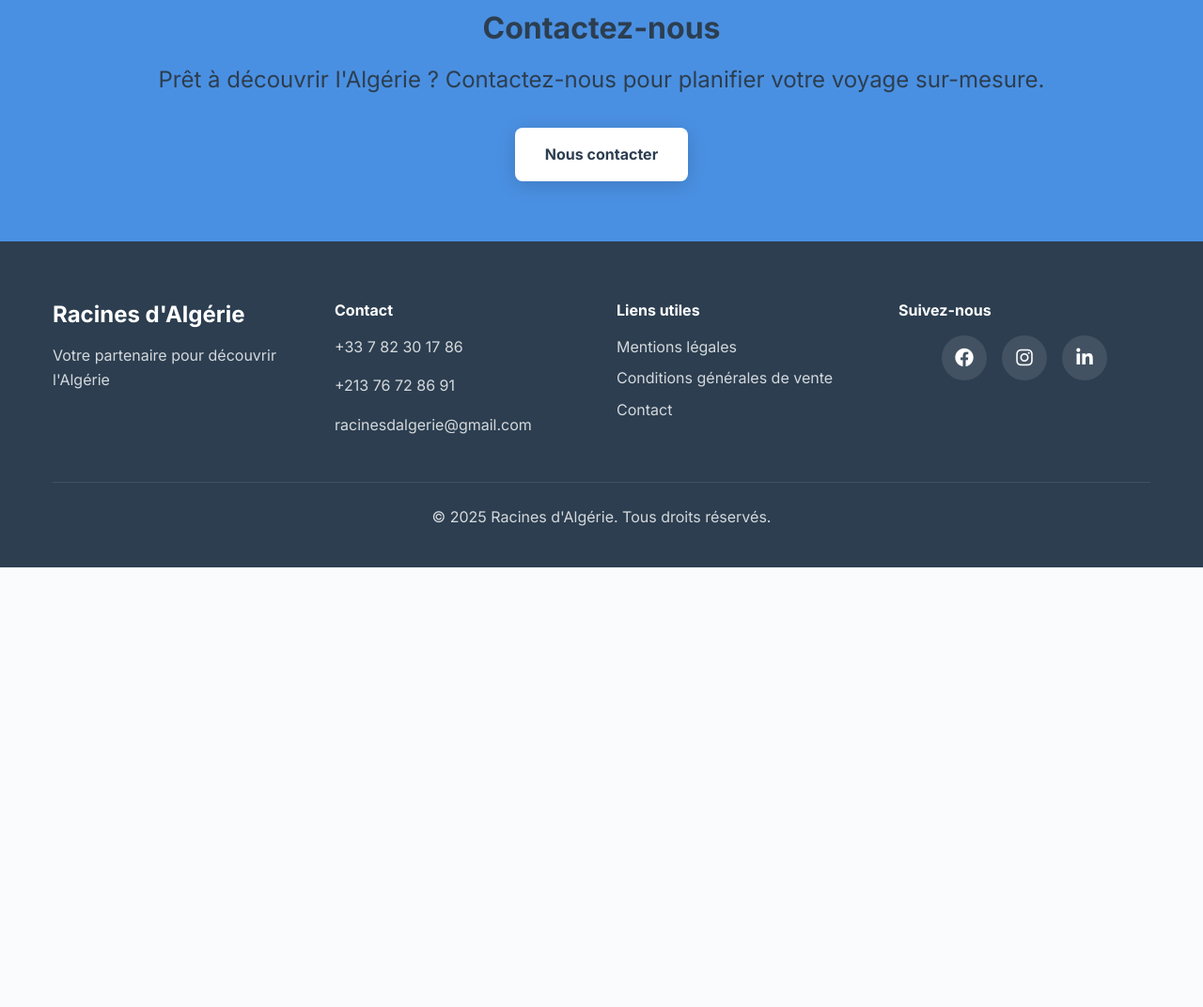
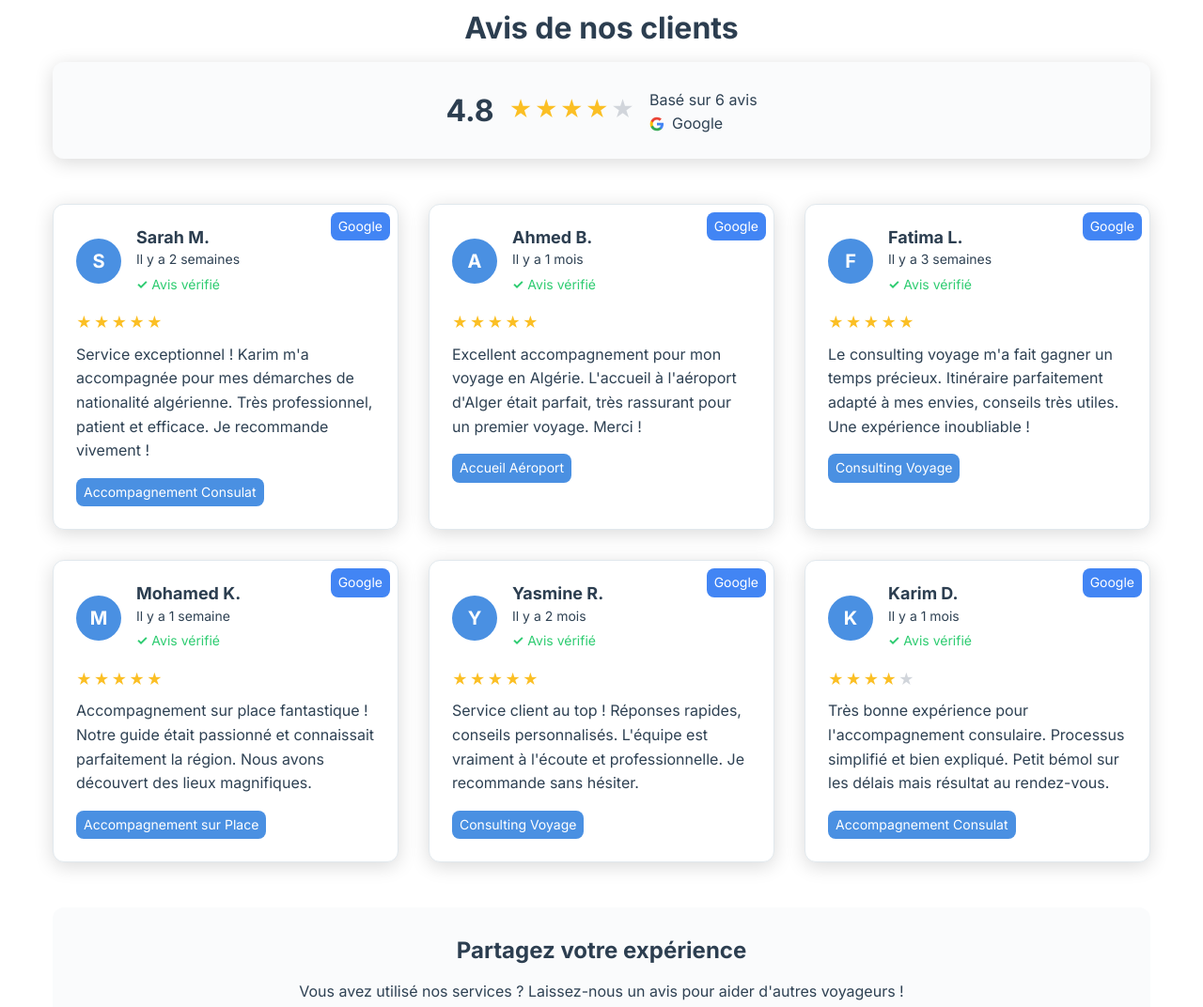
Before and after one commit to ElodieAllegro/racinesAlgerie, a website built with Vite: page index.html in a window 1280 px wide. Shown: the part 3840-4912 px from the top of the page at 94% size. Before the commit the page ends 4444 px from the top, so only its background shows below. Built offline with nearby package versions, Linux system fonts and the light colour scheme; files whose address does not match are found by name.

Commit message:
Section avis Google pour Racines d'Algérie

```diff
--- /dev/null
+++ b/css/reviews.css
@@ -0,0 +1,265 @@
+/* Styles pour la section avis Google */
+.reviews-section {
+    padding: var(--spacing-3xl) 0;
+    background: var(--background-white);
+}
+
+.reviews-container {
+    max-width: 1200px;
+    margin: 0 auto;
+    padding: 0 var(--spacing-md);
+}
+
+.reviews-header {
+    text-align: center;
+    margin-bottom: var(--spacing-2xl);
+}
+
+.reviews-header h2 {
+    color: var(--text-primary);
+    margin-bottom: var(--spacing-md);
+}
+
+.google-rating-summary {
+    display: flex;
+    align-items: center;
+    justify-content: center;
+    gap: var(--spacing-md);
+    margin-bottom: var(--spacing-lg);
+    padding: var(--spacing-lg);
+    background: var(--background-light);
+    border-radius: var(--border-radius-lg);
+    box-shadow: var(--shadow);
+}
+
+.rating-score {
+    font-size: var(--font-size-2xl);
+    font-weight: 700;
+    color: var(--text-primary);
+}
+
+.rating-stars {
+    display: flex;
+    gap: 2px;
+}
+
+.star {
+    color: #fbbf24;
+    font-size: 1.5rem;
+}
+
+.star.empty {
+    color: #d1d5db;
+}
+
+.rating-info {
+    text-align: left;
+}
+
+.rating-count {
+    color: var(--text-secondary);
+    font-size: var(--font-size-sm);
+    margin-top: var(--spacing-xs);
+}
+
+.google-logo {
+    display: flex;
+    align-items: center;
+    gap: var(--spacing-sm);
+    color: var(--text-secondary);
+    font-size: var(--font-size-sm);
+}
+
+.reviews-grid {
+    display: grid;
+    grid-template-columns: repeat(auto-fit, minmax(350px, 1fr));
+    gap: var(--spacing-xl);
+    margin-bottom: var(--spacing-2xl);
+}
+
+.review-card {
+    background: var(--background-white);
+    border: 1px solid var(--border-color);
+    border-radius: var(--border-radius-lg);
+    padding: var(--spacing-lg);
+    box-shadow: var(--shadow);
+    transition: var(--transition);
+    position: relative;
+}
+
+.review-card:hover {
+    transform: translateY(-2px);
+    box-shadow: var(--shadow-hover);
+}
+
+.review-header {
+    display: flex;
+    align-items: center;
+    gap: var(--spacing-md);
+    margin-bottom: var(--spacing-md);
+}
+
+.reviewer-avatar {
+    width: 48px;
+    height: 48px;
+    border-radius: 50%;
+    background: var(--primary-color);
+    display: flex;
+    align-items: center;
+    justify-content: center;
+    color: white;
+    font-weight: 600;
+    font-size: var(--font-size-lg);
+}
+
+.reviewer-info h4 {
+    margin: 0;
+    color: var(--text-primary);
+    font-size: var(--font-size-md);
+}
+
+.review-date {
+    color: var(--text-secondary);
+    font-size: var(--font-size-xs);
+    margin-top: 2px;
+}
+
+.review-rating {
+    display: flex;
+    gap: 2px;
+    margin-bottom: var(--spacing-sm);
+}
+
+.review-rating .star {
+    font-size: 1rem;
+}
+
+.review-text {
+    color: var(--text-secondary);
+    line-height: 1.6;
+    margin-bottom: var(--spacing-md);
+}
+
+.review-service {
+    display: inline-block;
+    background: var(--primary-color);
+    color: white;
+    padding: var(--spacing-xs) var(--spacing-sm);
+    border-radius: var(--border-radius);
+    font-size: var(--font-size-xs);
+    font-weight: 500;
+}
+
+.google-badge {
+    position: absolute;
+    top: var(--spacing-sm);
+    right: var(--spacing-sm);
+    background: #4285f4;
+    color: white;
+    padding: var(--spacing-xs) var(--spacing-sm);
+    border-radius: var(--border-radius);
+    font-size: var(--font-size-xs);
+    font-weight: 500;
+}
+
+.reviews-cta {
+    text-align: center;
+    padding: var(--spacing-xl);
+    background: var(--background-light);
+    border-radius: var(--border-radius-lg);
+}
+
+.reviews-cta h3 {
+    color: var(--text-primary);
+    margin-bottom: var(--spacing-md);
+}
+
+.reviews-cta p {
+    color: var(--text-secondary);
+    margin-bottom: var(--spacing-lg);
+}
+
+.google-review-btn {
+    display: inline-flex;
+    align-items: center;
+    gap: var(--spacing-sm);
+    background: #4285f4;
+    color: white;
+    padding: var(--spacing-md) var(--spacing-xl);
+    border-radius: var(--border-radius);
+    text-decoration: none;
+    font-weight: 600;
+    transition: var(--transition);
+}
+
+.google-review-btn:hover {
+    background: #3367d6;
+    transform: translateY(-2px);
+}
+
+/* Responsive */
+@media (max-width: 768px) {
+    .google-rating-summary {
+        flex-direction: column;
+        text-align: center;
+    }
+
+    .rating-info {
+        text-align: center;
+    }
+
+    .reviews-grid {
+        grid-template-columns: 1fr;
+    }
+
+    .review-header {
+        flex-direction: column;
+        align-items: flex-start;
+    }
+
+    .reviewer-info {
+        text-align: left;
+    }
+}
+
+/* Animation d'apparition */
+.review-card {
+    opacity: 0;
+    transform: translateY(20px);
+    animation: fadeInUp 0.6s ease forwards;
+}
+
+.review-card:nth-child(1) { animation-delay: 0.1s; }
+.review-card:nth-child(2) { animation-delay: 0.2s; }
+.review-card:nth-child(3) { animation-delay: 0.3s; }
+.review-card:nth-child(4) { animation-delay: 0.4s; }
+.review-card:nth-child(5) { animation-delay: 0.5s; }
+.review-card:nth-child(6) { animation-delay: 0.6s; }
+
+@keyframes fadeInUp {
+    to {
+        opacity: 1;
+        transform: translateY(0);
+    }
+}
+
+/* Styles pour les étoiles interactives */
+.rating-stars:hover .star {
+    transform: scale(1.1);
+    transition: transform 0.2s ease;
+}
+
+/* Badge vérifié */
+.verified-badge {
+    display: inline-flex;
+    align-items: center;
+    gap: 4px;
+    color: var(--success-color);
+    font-size: var(--font-size-xs);
+    margin-top: var(--spacing-xs);
+}
+
+.verified-badge::before {
+    content: "✓";
+    font-weight: bold;
+}
--- a/index.html
+++ b/index.html
@@ -264,6 +264,14 @@
             </div>
         </section>
 
+        <section class="reviews-section" aria-labelledby="reviews-title">
+            <div class="container">
+                <div id="reviews-container">
+                    <!-- Les avis seront générés par JavaScript -->
+                </div>
+            </div>
+        </section>
+
         <section class="contact-preview">
             <div class="container">
                 <h2>Contactez-nous</h2>
@@ -318,6 +326,7 @@
     <script src="js/cache.js"></script>
     <script src="js/cookies.js"></script>
     <script src="js/performance.js"></script>
+    <script src="js/reviews.js"></script>
     <script src="main.js"></script>
 </body>
 </html>
--- /dev/null
+++ b/js/reviews.js
@@ -0,0 +1,217 @@
+/**
+ * Gestionnaire des avis Google
+ */
+class GoogleReviewsManager {
+    constructor() {
+        this.reviews = [];
+        this.init();
+    }
+
+    init() {
+        // Simuler des avis Google (à remplacer par de vrais avis)
+        this.reviews = [
+            {
+                id: 1,
+                name: "Sarah M.",
+                avatar: "S",
+                rating: 5,
+                date: "Il y a 2 semaines",
+                text: "Service exceptionnel ! Karim m'a accompagnée pour mes démarches de nationalité algérienne. Très professionnel, patient et efficace. Je recommande vivement !",
+                service: "Accompagnement Consulat",
+                verified: true
+            },
+            {
+                id: 2,
+                name: "Ahmed B.",
+                avatar: "A",
+                rating: 5,
+                date: "Il y a 1 mois",
+                text: "Excellent accompagnement pour mon voyage en Algérie. L'accueil à l'aéroport d'Alger était parfait, très rassurant pour un premier voyage. Merci !",
+                service: "Accueil Aéroport",
+                verified: true
+            },
+            {
+                id: 3,
+                name: "Fatima L.",
+                avatar: "F",
+                rating: 5,
+                date: "Il y a 3 semaines",
+                text: "Le consulting voyage m'a fait gagner un temps précieux. Itinéraire parfaitement adapté à mes envies, conseils très utiles. Une expérience inoubliable !",
+                service: "Consulting Voyage",
+                verified: true
+            },
+            {
+                id: 4,
+                name: "Mohamed K.",
+                avatar: "M",
+                rating: 5,
+                date: "Il y a 1 semaine",
+                text: "Accompagnement sur place fantastique ! Notre guide était passionné et connaissait parfaitement la région. Nous avons découvert des lieux magnifiques.",
+                service: "Accompagnement sur Place",
+                verified: true
+            },
+            {
+                id: 5,
+                name: "Yasmine R.",
+                avatar: "Y",
+                rating: 5,
+                date: "Il y a 2 mois",
+                text: "Service client au top ! Réponses rapides, conseils personnalisés. L'équipe est vraiment à l'écoute et professionnelle. Je recommande sans hésiter.",
+                service: "Consulting Voyage",
+                verified: true
+            },
+            {
+                id: 6,
+                name: "Karim D.",
+                avatar: "K",
+                rating: 4,
+                date: "Il y a 1 mois",
+                text: "Très bonne expérience pour l'accompagnement consulaire. Processus simplifié et bien expliqué. Petit bémol sur les délais mais résultat au rendez-vous.",
+                service: "Accompagnement Consulat",
+                verified: true
+            }
+        ];
+
+        this.renderReviews();
+        this.setupEventListeners();
+    }
+
+    renderReviews() {
+        const reviewsContainer = document.getElementById('reviews-container');
+        if (!reviewsContainer) return;
+
+        // Calculer la moyenne des notes
+        const averageRating = this.calculateAverageRating();
+        const totalReviews = this.reviews.length;
+
+        // Générer le HTML
+        reviewsContainer.innerHTML = `
+            <div class="reviews-header">
+                <h2>Avis de nos clients</h2>
+                <div class="google-rating-summary">
+                    <div class="rating-score">${averageRating.toFixed(1)}</div>
+                    <div class="rating-stars">
+                        ${this.generateStars(averageRating)}
+                    </div>
+                    <div class="rating-info">
+                        <div class="rating-count">Basé sur ${totalReviews} avis</div>
+                        <div class="google-logo">
+                            <svg width="16" height="16" viewBox="0 0 24 24" fill="currentColor">
+                                <path d="M22.56 12.25c0-.78-.07-1.53-.2-2.25H12v4.26h5.92c-.26 1.37-1.04 2.53-2.21 3.31v2.77h3.57c2.08-1.92 3.28-4.74 3.28-8.09z" fill="#4285F4"/>
+                                <path d="M12 23c2.97 0 5.46-.98 7.28-2.66l-3.57-2.77c-.98.66-2.23 1.06-3.71 1.06-2.86 0-5.29-1.93-6.16-4.53H2.18v2.84C3.99 20.53 7.7 23 12 23z" fill="#34A853"/>
+                                <path d="M5.84 14.09c-.22-.66-.35-1.36-.35-2.09s.13-1.43.35-2.09V7.07H2.18C1.43 8.55 1 10.22 1 12s.43 3.45 1.18 4.93l2.85-2.22.81-.62z" fill="#FBBC05"/>
+                                <path d="M12 5.38c1.62 0 3.06.56 4.21 1.64l3.15-3.15C17.45 2.09 14.97 1 12 1 7.7 1 3.99 3.47 2.18 7.07l3.66 2.84c.87-2.6 3.3-4.53 6.16-4.53z" fill="#EA4335"/>
+                            </svg>
+                            Google
+                        </div>
+                    </div>
+                </div>
+            </div>
+
+            <div class="reviews-grid">
+                ${this.reviews.map(review => this.generateReviewCard(review)).join('')}
+            </div>
+
+            <div class="reviews-cta">
+                <h3>Partagez votre expérience</h3>
+                <p>Vous avez utilisé nos services ? Laissez-nous un avis pour aider d'autres voyageurs !</p>
+                <a href="https://www.google.com/search?q=Racines+d%27Alg%C3%A9rie+Avis" target="_blank" class="google-review-btn">
+                    <svg width="20" height="20" viewBox="0 0 24 24" fill="currentColor">
+                        <path d="M22.56 12.25c0-.78-.07-1.53-.2-2.25H12v4.26h5.92c-.26 1.37-1.04 2.53-2.21 3.31v2.77h3.57c2.08-1.92 3.28-4.74 3.28-8.09z" fill="currentColor"/>
+                        <path d="M12 23c2.97 0 5.46-.98 7.28-2.66l-3.57-2.77c-.98.66-2.23 1.06-3.71 1.06-2.86 0-5.29-1.93-6.16-4.53H2.18v2.84C3.99 20.53 7.7 23 12 23z" fill="currentColor"/>
+                        <path d="M5.84 14.09c-.22-.66-.35-1.36-.35-2.09s.13-1.43.35-2.09V7.07H2.18C1.43 8.55 1 10.22 1 12s.43 3.45 1.18 4.93l2.85-2.22.81-.62z" fill="currentColor"/>
+                        <path d="M12 5.38c1.62 0 3.06.56 4.21 1.64l3.15-3.15C17.45 2.09 14.97 1 12 1 7.7 1 3.99 3.47 2.18 7.07l3.66 2.84c.87-2.6 3.3-4.53 6.16-4.53z" fill="currentColor"/>
+                    </svg>
+                    Laisser un avis Google
+                </a>
+            </div>
+        `;
+    }
+
+    generateReviewCard(review) {
+        return `
+            <div class="review-card">
+                <div class="google-badge">Google</div>
+                <div class="review-header">
+                    <div class="reviewer-avatar">${review.avatar}</div>
+                    <div class="reviewer-info">
+                        <h4>${review.name}</h4>
+                        <div class="review-date">${review.date}</div>
+                        ${review.verified ? '<div class="verified-badge">Avis vérifié</div>' : ''}
+                    </div>
+                </div>
+                <div class="review-rating">
+                    ${this.generateStars(review.rating)}
+                </div>
+                <p class="review-text">${review.text}</p>
+                <span class="review-service">${review.service}</span>
+            </div>
+        `;
+    }
+
+    generateStars(rating) {
+        let stars = '';
+        for (let i = 1; i <= 5; i++) {
+            if (i <= rating) {
+                stars += '<span class="star">★</span>';
+            } else {
+                stars += '<span class="star empty">★</span>';
+            }
+        }
+        return stars;
+    }
+
+    calculateAverageRating() {
+        const total = this.reviews.reduce((sum, review) => sum + review.rating, 0);
+        return total / this.reviews.length;
+    }
+
+    setupEventListeners() {
+        // Animation au scroll
+        const reviewCards = document.querySelectorAll('.review-card');
+        const observer = new IntersectionObserver((entries) => {
+            entries.forEach(entry => {
+                if (entry.isIntersecting) {
+                    entry.target.style.animationPlayState = 'running';
+                }
+            });
+        }, { threshold: 0.1 });
+
+        reviewCards.forEach(card => {
+            card.style.animationPlayState = 'paused';
+            observer.observe(card);
+        });
+
+        // Tracking des clics sur les avis
+        document.addEventListener('click', (e) => {
+            if (e.target.closest('.google-review-btn')) {
+                if (window.trackEvent) {
+                    window.trackEvent('review_button_clicked', {
+                        source: 'reviews_section'
+                    });
+                }
+            }
+        });
+    }
+
+    // Méthode pour ajouter de nouveaux avis (pour future intégration API)
+    addReview(reviewData) {
+        this.reviews.unshift(reviewData);
+        this.renderReviews();
+    }
+
+    // Méthode pour filtrer les avis par service
+    filterByService(service) {
+        const filteredReviews = service ?
+            this.reviews.filter(review => review.service === service) :
+            this.reviews;
+
+        // Re-render avec les avis filtrés
+        // Implementation à compléter selon les besoins
+    }
+}
+
+// Initialiser le gestionnaire d'avis
+document.addEventListener('DOMContentLoaded', () => {
+    window.googleReviewsManager = new GoogleReviewsManager();
+});
--- a/style.css
+++ b/style.css
@@ -5,6 +5,7 @@
 @import url('css/layout.css') screen;
 @import url('css/components.css') screen;
 @import url('css/cookies.css') screen;
+@import url('css/reviews.css') screen;
 
 /* Reset and base styles */
 * {
```
